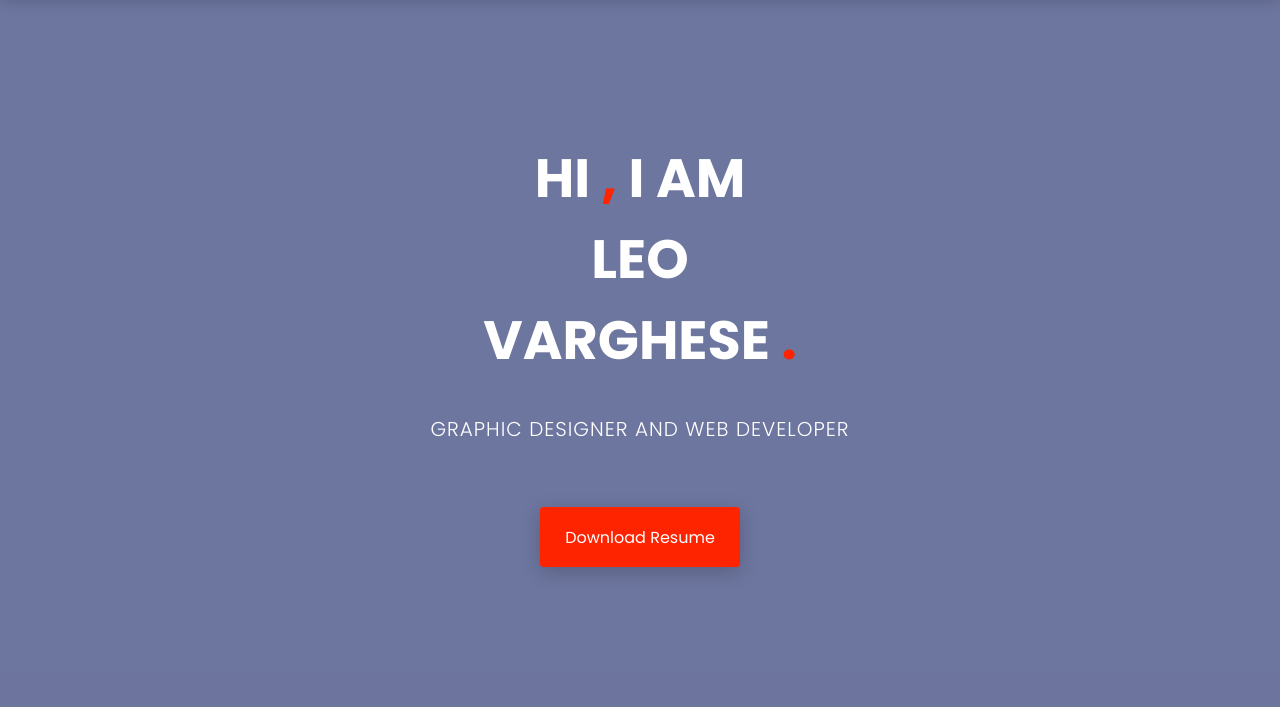
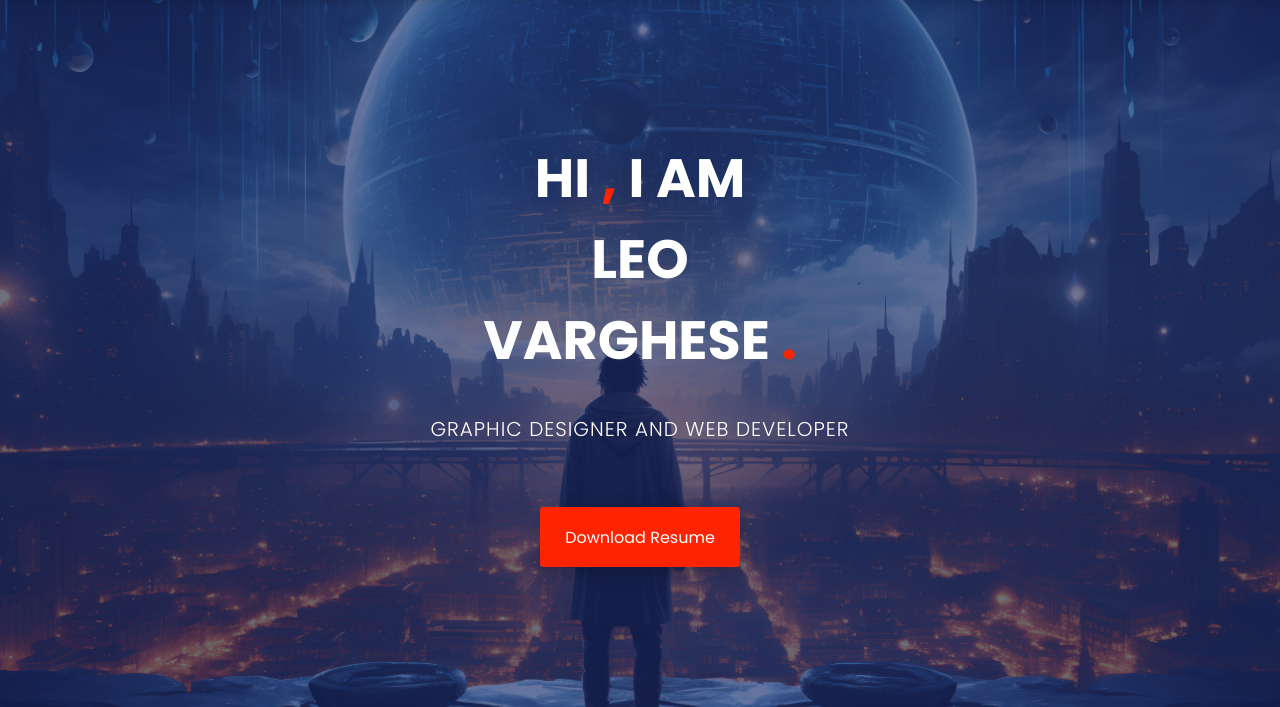
Before and after one commit to LTV037/My-Portfolio-, a plain HTML site: page index.html in a window 1280 px wide. Shown: the part 93-800 px from the top of the page. Drawn offline with nearby package versions, Linux system fonts and the light colour scheme; files whose address does not match are found by name.

Commit message:
Update style.css

```diff
--- a/css/style.css
+++ b/css/style.css
@@ -190,7 +190,7 @@ nav.navbar.bootsnav .navbar-toggle i{color: #FF2400;;}
     align-items: center;
     justify-content: center;
     position:relative;
-    background:url(about/01.jpg);
+    background:url(../about/01.jpg);
     background-size:cover;
     background-position: center;
     height:890px;
```
